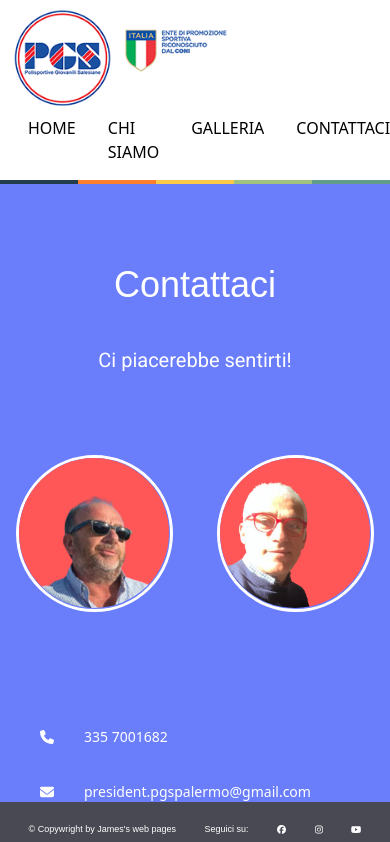
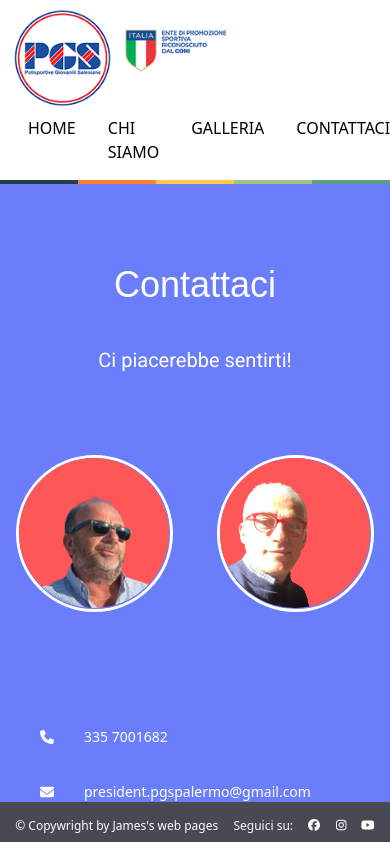
Before and after one commit to jcarlon23/PGS_UPDATED, a React (Create React App) app: page /ContactUs in a window 390 px wide. Shown: the top 842 px of the page. Built offline with nearby package versions, Linux system fonts and the light colour scheme.

Commit message:
responsive website for all pages for medium small and large devices

```diff
--- a/src/components/Footer/Footer.css
+++ b/src/components/Footer/Footer.css
@@ -3,17 +3,17 @@ body {
   color: white;
 }
 
-.copywright {
+/* .copywright {
   margin-top: 12px;
 
-}
+} */
 
-._14 {
+/* ._14 {
   margin-top: 22px;
   font-size: 22px;
   font-family: sans-serif;
-}
-.facebook {
+} */
+/* .facebook {
   margin-top: 13px;
 }
 
@@ -23,15 +23,15 @@ body {
 
 .youtube {
   margin-top: 13px;
-}
+} */
 
-.social-media-icons-white a {
+/* .social-media-icons-white a {
   color: white;
   text-decoration: none;
   border-radius: 100%;
   font-size: 29px;
   font-family: sans-serif;
-}
+} */
 
 .facebook a:hover {
   opacity: 1;
@@ -39,6 +39,8 @@ body {
 }
 
 .instagram a:hover {
+  color: white;
+  border-radius: 100%;
   opacity: 1;
   background: #d6249f;
   background: radial-gradient(
@@ -53,6 +55,8 @@ body {
 }
 
 .youtube a:hover {
+  color: white;
+  border-radius: 100%;
   opacity: 1;
   background: rgb(255, 86, 86);
 }
@@ -66,7 +70,7 @@ body {
   width: 100%;
   height: 5%;
 }
-
+/*
 @media screen and (max-height: 300px) {
   ul {
     margin-top: 40px;
@@ -87,4 +91,4 @@ body {
   .copywright {
     padding-top: 9px;
   }
-}
+} */
--- a/src/components/Footer/Footer.jsx
+++ b/src/components/Footer/Footer.jsx
@@ -11,30 +11,30 @@ import { Link } from "react-router-dom";
 
 const Footer = () => {
   return (
-    <footer className="footer">
-      <div className="singleCol social-media-icons-white d-flex justify-content-evenly">
-        <div className="copywright">
-          <Link to="https://jameswebpages.com/">
+    <footer className="footer singleCol social-media-icons-white d-flex justify-content-evenly ">
+
+<div className="copy text-xs mt-3  md:mt-4 md:text-2xl  no-underline	 ">
+        <Link to="https://jameswebpages.com/">
             <p>&copy; Copywright by James's web pages</p>
           </Link>
         </div>
-        <h4 className="_14">Seguici su: </h4>
-        <div className="facebook">
+        <h4 className="_14 text-xs mt-3 md:mt-4 md:text-2xl ">Seguici su: </h4>
+        <div className="facebook text-xs mt-3  md:mt-4 md:text-2xl  ">
           <Link to="https://www.facebook.com/pgs.palermo.5">
             <FontAwesomeIcon icon={faFacebook} />
           </Link>
         </div>
-        <div className="instagram">
+        <div className="instagram mt-3 text-xs md:text-2xl md:mt-4 ">
           <Link to="https://www.instagram.com/pgspalermo/">
             <FontAwesomeIcon icon={faInstagram} />
           </Link>
         </div>
-        <div className="youtube">
+        <div className="youtube text-xs mt-3 md:text-2xl md:mt-4  ">
           <Link to="https://www.youtube.com/@PgsItalia79">
             <FontAwesomeIcon icon={faYoutube} />
           </Link>
         </div>
-      </div>
+
     </footer>
   );
 };
--- a/src/pages/About/About.jsx
+++ b/src/pages/About/About.jsx
@@ -56,10 +56,10 @@ const About = () => {
         <h1 className="text-center text-4xl md:text-7xl mb-4 mt-20 tracking-widest ">
           CHI SIAMO
         </h1>
-        <div className="About md:grid grid-cols-8 grid-flow-col justify-stretch mt-20 gap-8 ">
+        <div className="About lg:grid grid-cols-8 grid-flow-col justify-stretch mt-20 gap-8 ">
           <div className="col-span-3">
             <div className="">
-              <p className="text-m md:text-xl mb-4 text-center ">
+              <p className="text-m lg:text-xl mb-4 text-center ">
                 L’Associazione Nazionale "POLISPORTIVE GIOVANILI SALESIANE" già
                 promossa dagli Enti "Centro Nazionale Opere Salesiane CNOS" e
                 "Centro Italiano Opere Femminili Salesiane CIOFS", è costituita
--- a/src/pages/Gallery/Gallery.jsx
+++ b/src/pages/Gallery/Gallery.jsx
@@ -44,7 +44,7 @@ const Gallery = () => {
       <h1 className="text-center text-2xl md:text-7xl md:mb-4 md:mt-20 mt-10 tracking-widest">
         GALLERIA
       </h1>
-      <div className=" grid grid-cols-2 md:grid-cols-4 gap-8 md:pt-40 pt-10 md:grid-cols-4 md:gap-4 md:text-3xl  ">
+      <div className=" grid grid-cols-2 lg:grid-cols-4 gap-8 lg:pt-40 pt-10 lg:grid-cols-4 lg:gap-4 md:text-3xl  ">
         <ImageViewer>
           <div className="card1 ">
             <img src={Gallery1} alt="" />
@@ -128,7 +128,7 @@ const Gallery = () => {
       </div> */}
 
       <div className="container">
-        <div className=" grid grid-cols-2 pt-10 md:grid-cols-4 gap-8 md:pt-40 md:text-3xl   ">
+        <div className=" grid grid-cols-2 pt-10 lg:grid-cols-4 gap-8 lg:pt-40 md:text-3xl   ">
           <ImageViewer>
             <div className="card12">
               <img src={Citta2} alt="" />
@@ -191,7 +191,7 @@ const Gallery = () => {
       </h1>
 
       <div className="container">
-        <div className=" grid grid grid-cols-2 pt-10 md:grid-cols-4 gap-8 md:pt-40 sm:text-1xl md:text-1xl lg:text-3xl  ">
+        <div className=" grid grid grid-cols-2 pt-10 lg:grid-cols-4 gap-8 lg:pt-40 sm:text-1xl md:text-1xl md:text-3xl  ">
           <ImageViewer>
             <div className="card21">
               <img src={Bosco1} alt="" />
--- a/src/pages/Home/Home.jsx
+++ b/src/pages/Home/Home.jsx
@@ -127,8 +127,8 @@ const Home = () => {
   return (
     <div >
       <div>
-        <div className="flex md:absolute py-10 inset-x-0 bottom-1/2 md:bottom-1/2 md:top-1/4
-        justify-center md:justify-center items-center
+        <div className="flex absolute py-20 pl-10 md:absolute md:py-60 md:pl-50 md:inset-x-0
+        justify-center lg:justify-center items-center
         text-5xl md:text-7xl lg:text-9xl font-semibold tracking-wider
       ">
           PGS PALERMO
@@ -136,10 +136,10 @@ const Home = () => {
 
         <div className="flex absolute md:left-1/4 md:ml-96
         lg:bottom-1/2 lg:top-2/3	md:bottom-1/2 sm:inset-y-2/3 justify-center md:justify-center
-        lg:text-4xl md:text-1xl sm:text-lg font-semibold tracking-wider hidden md:block	">
+        lg:text-4xl md:text-1xl sm:text-lg font-semibold tracking-wider hidden lg:block	">
           Per saperne di più
         </div>
-        <div className="arrow pt-20 md:top-3/4 hidden md:block ">
+        <div className="arrow pt-20 md:top-3/4 hidden lg:block ">
           <span></span>
           <span></span>
           <span></span>
```
